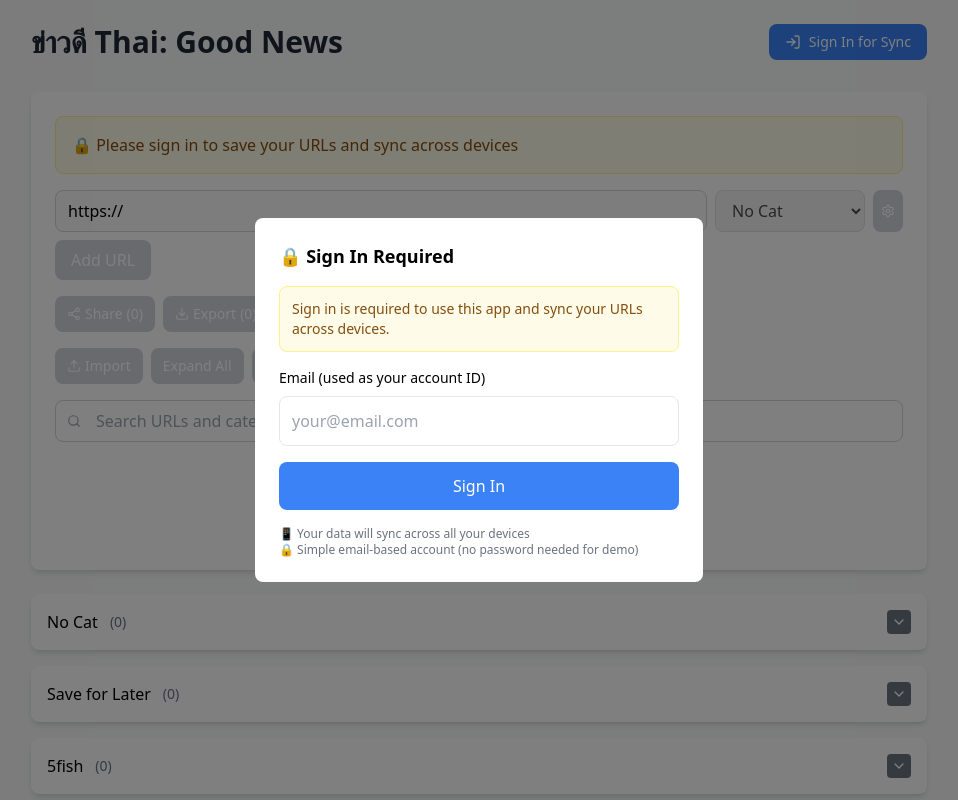
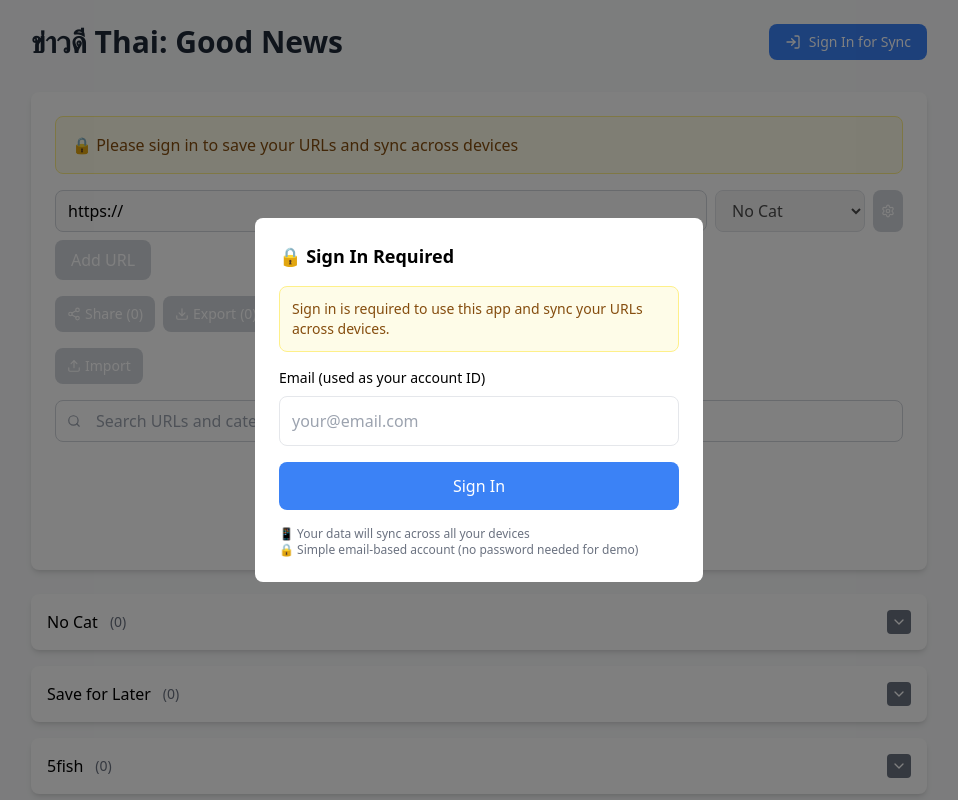
Before and after one commit to dnatisdale/my-url-manager, a React (Create React App) app: page / in a window 1280 px wide. Shown: the top 800 px of the page, without its empty margins (161-1119 px from the left). Built offline with nearby package versions, Linux system fonts and the light colour scheme.

Commit message:
Update App.js
took off expand & collapse all buttons

```diff
--- a/src/App.js
+++ b/src/App.js
@@ -881,22 +881,6 @@ function App() {
               <Upload size={12} className="sm:w-3.5 sm:h-3.5" />
               <span className="hidden sm:inline">Import</span>
             </button>
-            <button
-              onClick={expandAll}
-              disabled={!user}
-              className="px-2 sm:px-3 py-2 text-xs sm:text-sm bg-orange-500 text-white rounded-lg hover:bg-orange-600 disabled:bg-gray-300 transition-colors flex items-center justify-center gap-1"
-            >
-              <span className="sm:hidden">📂</span>
-              <span className="hidden sm:inline">Expand All</span>
-            </button>
-            <button
-              onClick={collapseAll}
-              disabled={!user}
-              className="px-2 sm:px-3 py-2 text-xs sm:text-sm bg-orange-500 text-white rounded-lg hover:bg-orange-600 disabled:bg-gray-300 transition-colors flex items-center justify-center gap-1"
-            >
-              <span className="sm:hidden">📁</span>
-              <span className="hidden sm:inline">Collapse All</span>
-            </button>
           </div>
 
           <div className="mb-4">
@@ -989,7 +973,7 @@ function App() {
                             rel="noopener noreferrer"
                             className="text-blue-600 hover:text-blue-800 break-all text-sm sm:text-base"
                           >
-                            <span className="text-gray-50">https://</span>
+                            <span className="text-gray-400">https://</span>
                             <span>{url.url.replace(/^https?:\/\//, '')}</span>
                           </a>
                         </div>
```
